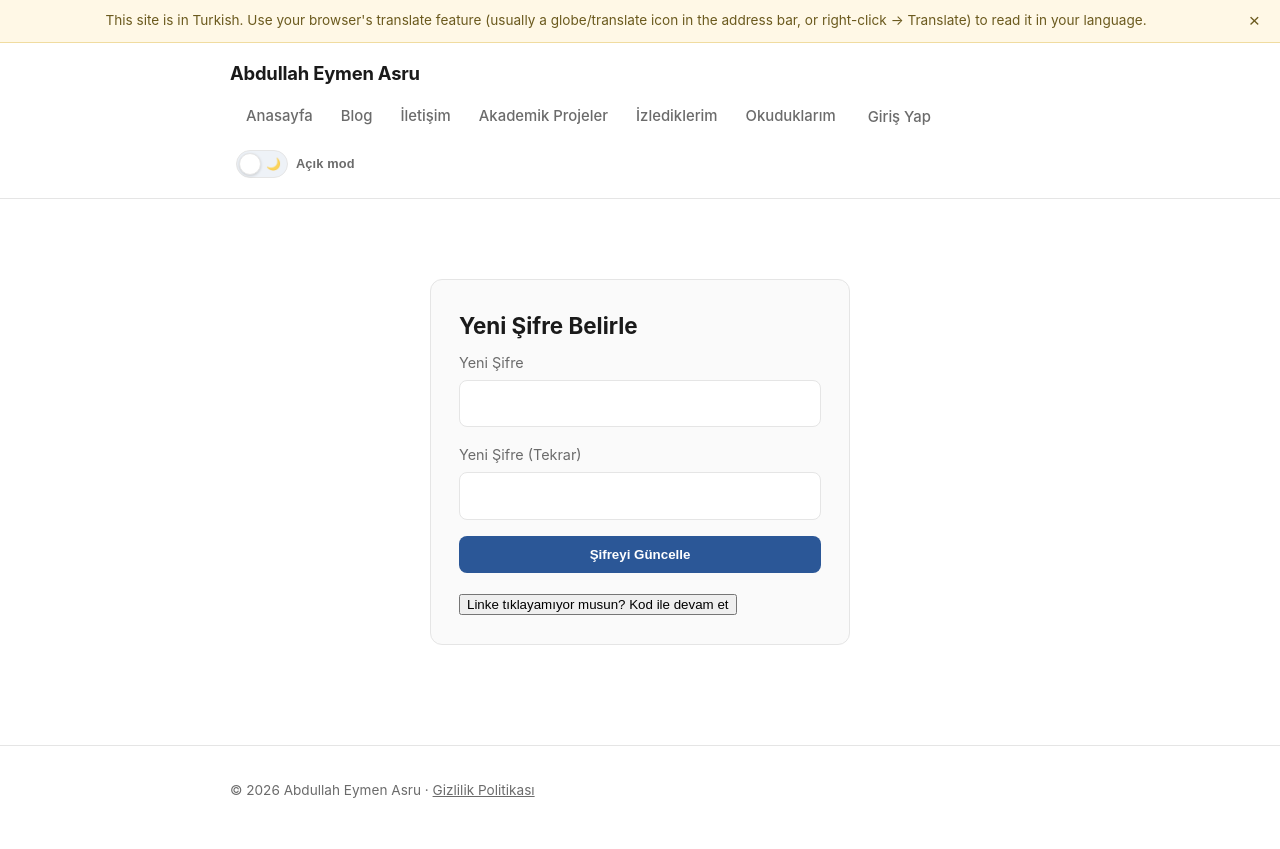
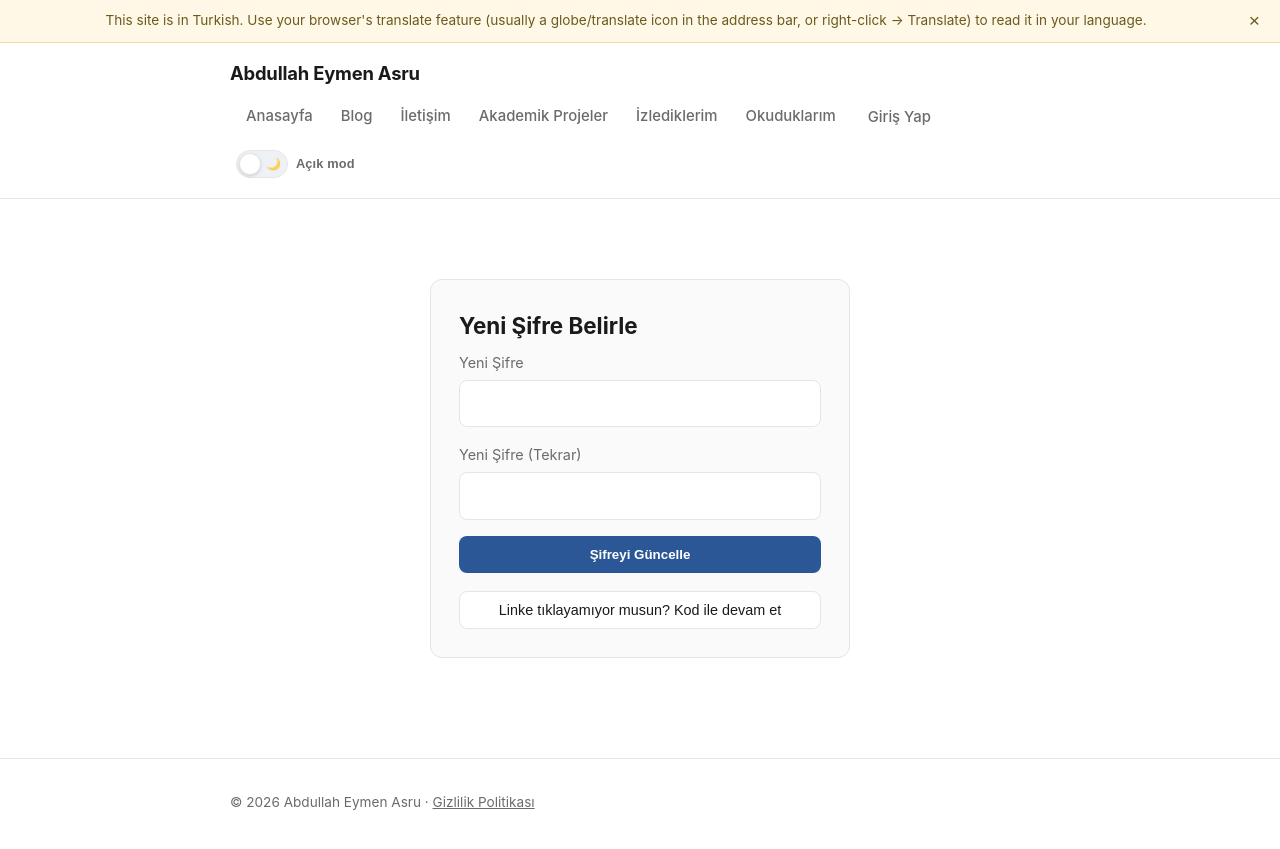
Before and after one commit to abdullah-eymen-asru/abdullah-eymen-asru.github.io, a Jekyll site: the page built from hesap/sifre-guncelle.md, in a window 1280 px wide. Shown: the top 849 px of the page. Built offline with Jekyll 4.4.1, drawn with Linux system fonts in a browser that asks for light colours; a script that is not in the unit is left out.

Commit message:
Add styles for secondary button
Added styles for secondary button including hover effects.

```diff
--- a/assets/css/auth.css
+++ b/assets/css/auth.css
@@ -61,6 +61,19 @@
 .btn-primary:disabled { opacity: 0.6; cursor: default; }
 .btn-primary:hover:not(:disabled) { filter: brightness(1.08); }
 
+.btn-secondary {
+  width: 100%;
+  padding: 10px;
+  border: 1px solid var(--border);
+  border-radius: 8px;
+  background: var(--bg);
+  color: var(--text);
+  font-weight: 500;
+  font-size: 0.9rem;
+  cursor: pointer;
+}
+.btn-secondary:hover { border-color: var(--accent); }
+
 .btn-google {
   width: 100%;
   padding: 10px;
@@ -89,6 +102,8 @@
   font-size: 0.9rem;
   display: flex;
   justify-content: space-between;
+  flex-wrap: wrap;
+  gap: 8px 16px;
 }
 
 .auth-message {
```
